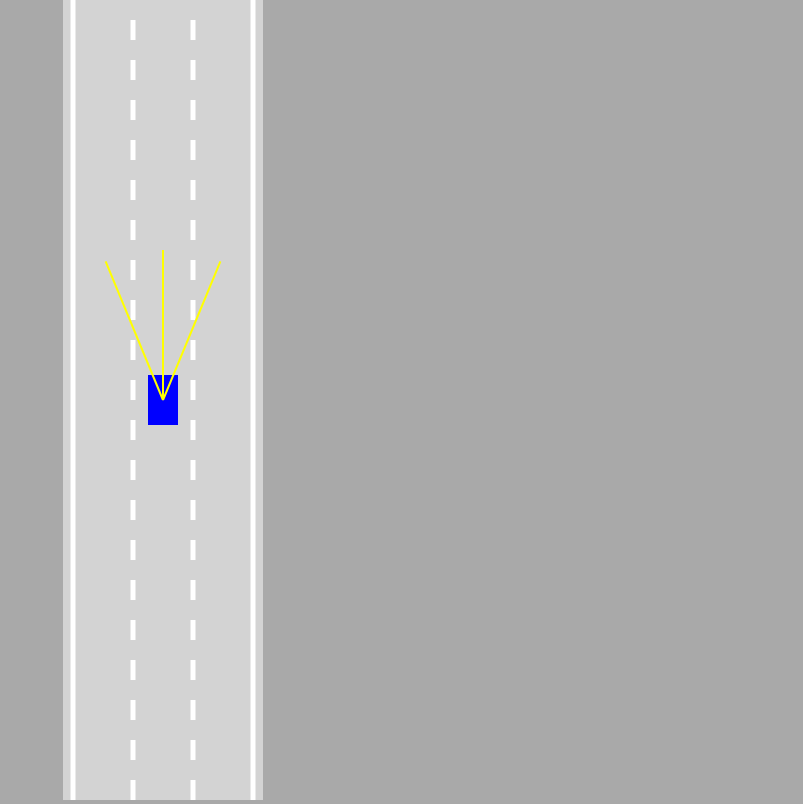
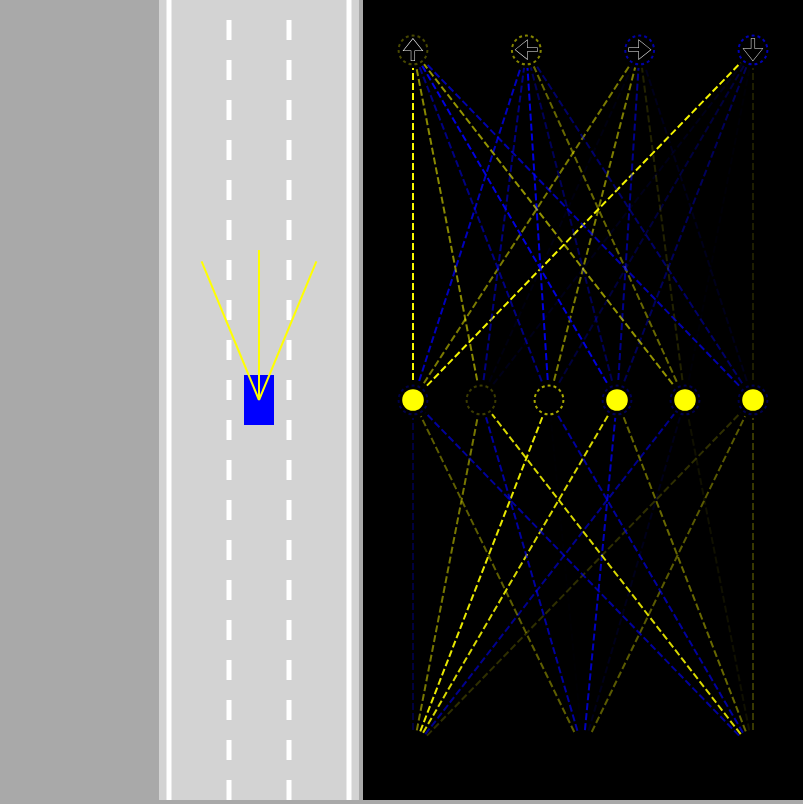
Before and after one commit to imestin/SelfDrivingCar, a plain HTML site: page index.html in a window 1280 px wide. Shown: the whole page, without its empty margins (477-1280 px from the left). Drawn offline with Linux system fonts and the light colour scheme.

Commit message:
Adds Visualizer

```diff
--- a/index.html
+++ b/index.html
@@ -4,8 +4,10 @@
   <link rel="stylesheet" href="style.css">
 </head>
 <body>
-  <canvas id="myCanvas"></canvas>
+  <canvas id="carCanvas"></canvas>
+  <canvas id="networkCanvas"></canvas>
   <script src="network.js"></script>
+  <script src="visualizer.js"></script>
   <script src="utils.js"></script>
   <script src="sensor.js"></script>
   <script src="road.js"></script>
--- a/main.js
+++ b/main.js
@@ -1,8 +1,11 @@
-const canvas = document.getElementById("myCanvas");
-canvas.width = 200;
+const carCanvas = document.getElementById("carCanvas");
+carCanvas.width = 200;
+const networkCanvas = document.getElementById("networkCanvas");
+networkCanvas.width = (window.innerWidth/2) - carCanvas.width;
 
-const ctx = canvas.getContext("2d");
-const road = new Road(canvas.width/2, canvas.width*0.9);
+const carCtx = carCanvas.getContext("2d");
+const networkCtx = networkCanvas.getContext("2d");
+const road = new Road(carCanvas.width/2, carCanvas.width*0.9);
 const car = new Car(road.getLaneCenter(1), 100, 30, 50, "AI");
 const traffic = [
   new Car(road.getLaneCenter(1), -100, 30, 50, "DUMMY", 2),
@@ -16,17 +19,19 @@ function animate() {
   }
   car.update(road.borders, traffic);
 
-  canvas.height = window.innerHeight;
+  carCanvas.height = window.innerHeight;
+  networkCanvas.height = window.innerHeight;
 
-  ctx.save();
-  ctx.translate(0, -car.y + canvas.height*0.5);
+  carCtx.save();
+  carCtx.translate(0, -car.y + carCanvas.height*0.5);
 
-  road.draw(ctx);
+  road.draw(carCtx);
   for (let i = 0; i < traffic.length; i++) {
-    traffic[i].draw(ctx, "red");
+    traffic[i].draw(carCtx, "red");
   }
-  car.draw(ctx, "blue");
+  car.draw(carCtx, "blue");
 
-  ctx.restore();
+  carCtx.restore();
+  Visualizer.drawNetwork(networkCtx, car.brain);
   requestAnimationFrame(animate);
 }
--- a/style.css
+++ b/style.css
@@ -2,9 +2,13 @@ body {
   margin: 0;
   background-color: darkgrey;
   overflow: hidden;
-  text-align: center;
+  text-align: right;
 }
 
-#myCanvas {
+#carCanvas {
   background: lightgrey;
 }
+
+#networkCanvas {
+  background: black;
+}
--- /dev/null
+++ b/visualizer.js
@@ -0,0 +1,142 @@
+/*
+MIT License
+
+Copyright (c) 2022 Radu Mariescu-Istodor
+
+Permission is hereby granted, free of charge, to any person obtaining a copy
+of this software and associated documentation files (the "Software"), to deal
+in the Software without restriction, including without limitation the rights
+to use, copy, modify, merge, publish, distribute, sublicense, and/or sell
+copies of the Software, and to permit persons to whom the Software is
+furnished to do so, subject to the following conditions:
+
+The above copyright notice and this permission notice shall be included in all
+copies or substantial portions of the Software.
+
+THE SOFTWARE IS PROVIDED "AS IS", WITHOUT WARRANTY OF ANY KIND, EXPRESS OR
+IMPLIED, INCLUDING BUT NOT LIMITED TO THE WARRANTIES OF MERCHANTABILITY,
+FITNESS FOR A PARTICULAR PURPOSE AND NONINFRINGEMENT. IN NO EVENT SHALL THE
+AUTHORS OR COPYRIGHT HOLDERS BE LIABLE FOR ANY CLAIM, DAMAGES OR OTHER
+LIABILITY, WHETHER IN AN ACTION OF CONTRACT, TORT OR OTHERWISE, ARISING FROM,
+OUT OF OR IN CONNECTION WITH THE SOFTWARE OR THE USE OR OTHER DEALINGS IN THE
+SOFTWARE.
+© 2022 GitHub, Inc.
+*/
+class Visualizer{
+  static drawNetwork(ctx,network){
+      const margin=50;
+      const left=margin;
+      const top=margin;
+      const width=ctx.canvas.width-margin*2;
+      const height=ctx.canvas.height-margin*2;
+
+      const levelHeight=height/network.levels.length;
+
+      for(let i=network.levels.length-1;i>=0;i--){
+          const levelTop=top+
+              lerp(
+                  height-levelHeight,
+                  0,
+                  network.levels.length==1
+                      ?0.5
+                      :i/(network.levels.length-1)
+              );
+
+          ctx.setLineDash([7,3]);
+          Visualizer.drawLevel(ctx,network.levels[i],
+              left,levelTop,
+              width,levelHeight,
+              i==network.levels.length-1
+                  ?['🠉','🠈','🠊','🠋']
+                  :[]
+          );
+      }
+  }
+
+  static drawLevel(ctx,level,left,top,width,height,outputLabels){
+      const right=left+width;
+      const bottom=top+height;
+
+      const {inputs,outputs,weights,biases}=level;
+
+      for(let i=0;i<inputs.length;i++){
+          for(let j=0;j<outputs.length;j++){
+              ctx.beginPath();
+              ctx.moveTo(
+                  Visualizer.#getNodeX(inputs,i,left,right),
+                  bottom
+              );
+              ctx.lineTo(
+                  Visualizer.#getNodeX(outputs,j,left,right),
+                  top
+              );
+              ctx.lineWidth=2;
+              ctx.strokeStyle=getRGBA(weights[i][j]);
+              ctx.stroke();
+          }
+      }
+
+      const nodeRadius=18;
+      for(let i=0;i<inputs.length;i++){
+          const x=Visualizer.#getNodeX(inputs,i,left,right);
+          ctx.beginPath();
+          ctx.arc(x,bottom,nodeRadius,0,Math.PI*2);
+          ctx.fillStyle="black";
+          ctx.fill();
+          ctx.beginPath();
+          ctx.arc(x,bottom,nodeRadius*0.6,0,Math.PI*2);
+          ctx.fillStyle=getRGBA(inputs[i]);
+          ctx.fill();
+      }
+
+      for(let i=0;i<outputs.length;i++){
+          const x=Visualizer.#getNodeX(outputs,i,left,right);
+          ctx.beginPath();
+          ctx.arc(x,top,nodeRadius,0,Math.PI*2);
+          ctx.fillStyle="black";
+          ctx.fill();
+          ctx.beginPath();
+          ctx.arc(x,top,nodeRadius*0.6,0,Math.PI*2);
+          ctx.fillStyle=getRGBA(outputs[i]);
+          ctx.fill();
+
+          ctx.beginPath();
+          ctx.lineWidth=2;
+          ctx.arc(x,top,nodeRadius*0.8,0,Math.PI*2);
+          ctx.strokeStyle=getRGBA(biases[i]);
+          ctx.setLineDash([3,3]);
+          ctx.stroke();
+          ctx.setLineDash([]);
+
+          if(outputLabels[i]){
+              ctx.beginPath();
+              ctx.textAlign="center";
+              ctx.textBaseline="middle";
+              ctx.fillStyle="black";
+              ctx.strokeStyle="white";
+              ctx.font=(nodeRadius*1.5)+"px Arial";
+              ctx.fillText(outputLabels[i],x,top+nodeRadius*0.1);
+              ctx.lineWidth=0.5;
+              ctx.strokeText(outputLabels[i],x,top+nodeRadius*0.1);
+          }
+      }
+  }
+
+  static #getNodeX(nodes,index,left,right){
+      return lerp(
+          left,
+          right,
+          nodes.length==1
+              ?0.5
+              :index/(nodes.length-1)
+      );
+  }
+}
+
+function getRGBA(value){
+  const alpha=Math.abs(value);
+  const R=value<0?0:255;
+  const G=R;
+  const B=value>0?0:255;
+  return "rgba("+R+","+G+","+B+","+alpha+")";
+}
```
